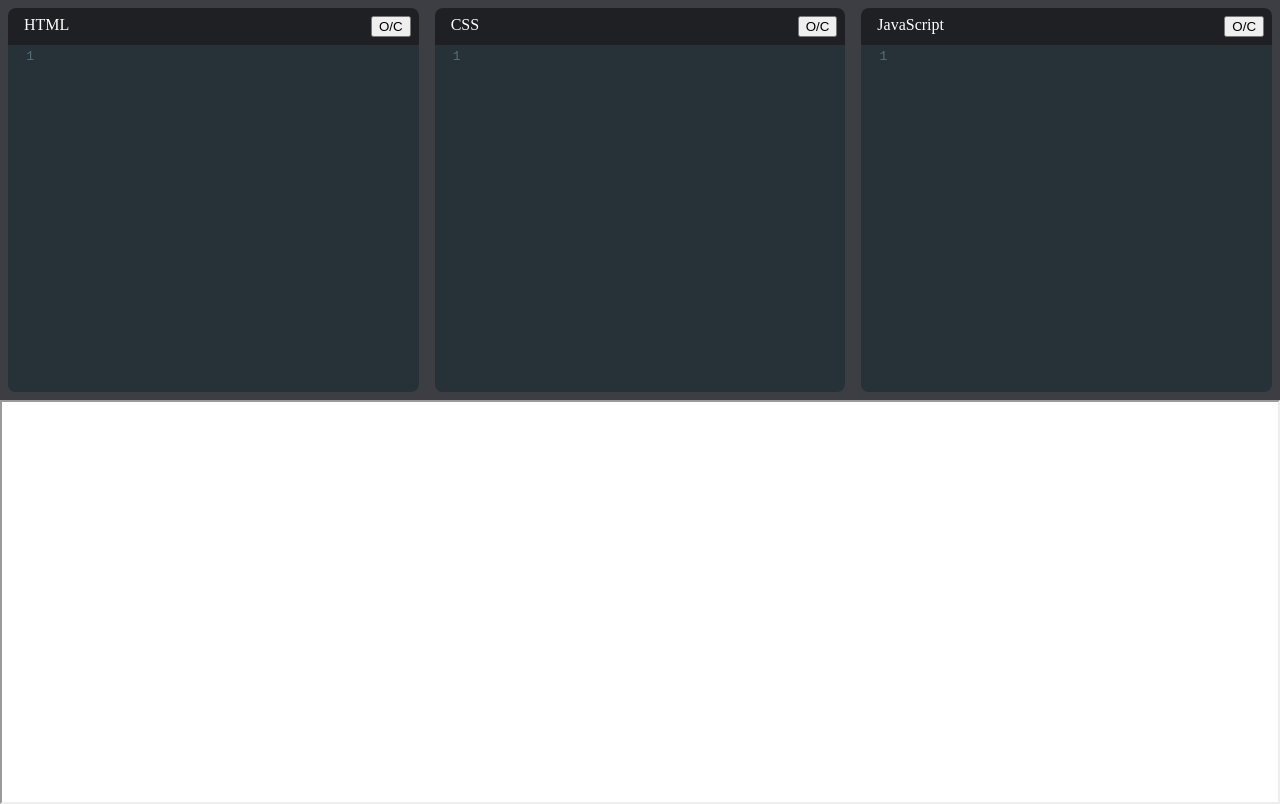
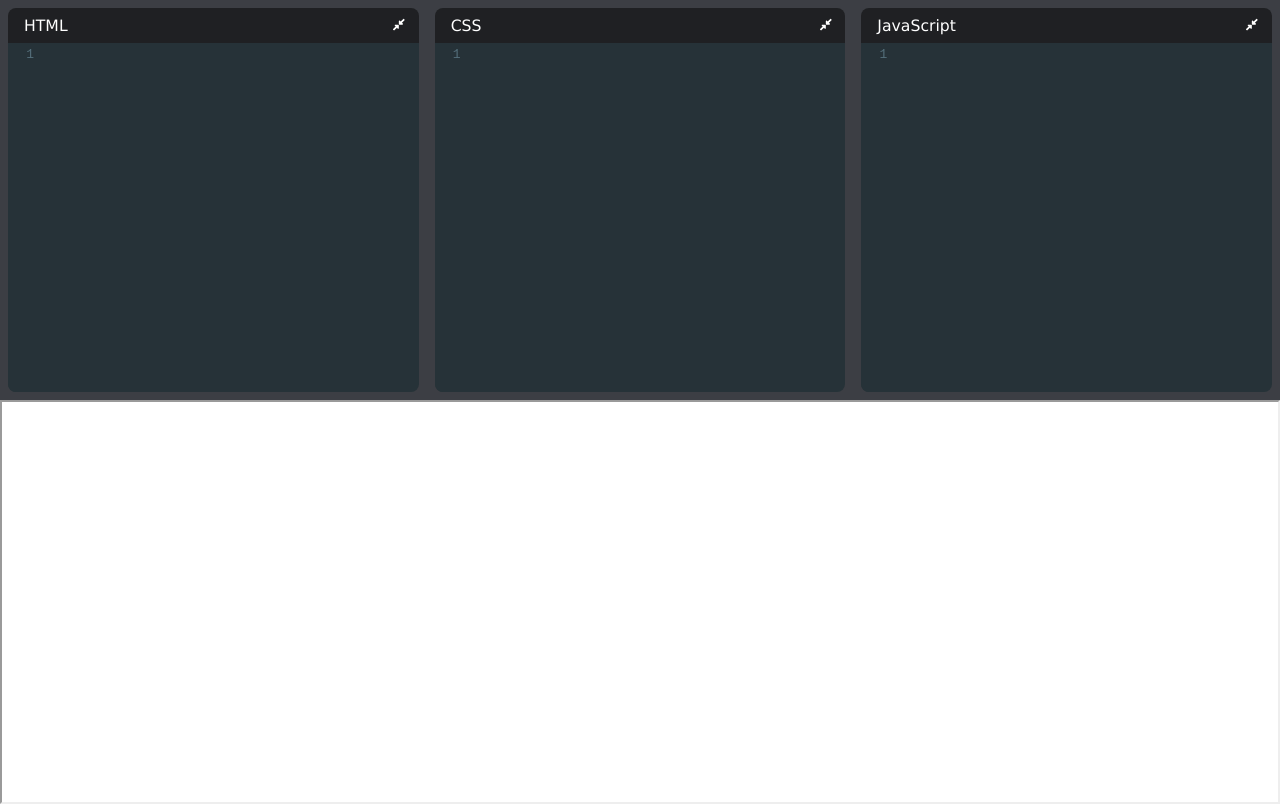
Before and after one commit to Anindya-ctrl/Codepen-Clone, a React (Create React App) app: page / in a window 1280 px wide. Built offline with nearby package versions, Linux system fonts and the light colour scheme.

Commit message:
styled open/close buttons and got rid of scrollbars in editors

```diff
--- a/package.json
+++ b/package.json
@@ -3,6 +3,9 @@
   "version": "0.1.0",
   "private": true,
   "dependencies": {
+    "@fortawesome/fontawesome-svg-core": "^1.2.35",
+    "@fortawesome/free-solid-svg-icons": "^5.15.3",
+    "@fortawesome/react-fontawesome": "^0.1.14",
     "@testing-library/jest-dom": "^5.14.1",
     "@testing-library/react": "^11.2.7",
     "@testing-library/user-event": "^12.8.3",
--- a/src/components/CodeEditor.jsx
+++ b/src/components/CodeEditor.jsx
@@ -5,6 +5,8 @@ import 'codemirror/mode/xml/xml';
 import 'codemirror/mode/css/css';
 import 'codemirror/mode/javascript/javascript';
 import { Controlled as ControlledEditor } from 'react-codemirror2';
+import { FontAwesomeIcon } from '@fortawesome/react-fontawesome';
+import { faCompressAlt, faExpandAlt } from '@fortawesome/free-solid-svg-icons';
 
 function CodeEditor({ value, language, editorTitle, onChange }) {
     const [ editorOpen, setEditorOpen ] = useState(true);
@@ -16,8 +18,12 @@ function CodeEditor({ value, language, editorTitle, onChange }) {
             <div className="editor-head">
                 { editorTitle }
                 <button
+                    type="button"
+                    className="expand-collapse-button"
                     onClick={ () => setEditorOpen(preVal => !preVal) }
-                >O/C</button>
+                >
+                    <FontAwesomeIcon icon={ editorOpen ? faCompressAlt : faExpandAlt } />
+                </button>
             </div>
 
             <ControlledEditor
--- a/src/styles/App.css
+++ b/src/styles/App.css
@@ -28,6 +28,8 @@ body {
 
 .editor-head {
     color: white;
+    font-family: 'Lucida Sans', 'Lucida Sans Regular', 'Lucida Grande', 'Lucida Sans Unicode', Geneva, Verdana, sans-serif;
+    font-size: 98%;
     display: flex;
     justify-content: space-between;
     background-color: var(--editor-title-background);
@@ -41,10 +43,20 @@ body {
     border-bottom-left-radius: 0.5rem;
     border-bottom-right-radius: 0.5rem;
     overflow: hidden;
+    cursor: text;
 }
 
 .collapsed-editor {
     flex-grow: 0;
+}
+
+.expand-collapse-button {
+    color: white;
+    border: none;
+    background: none;
+    outline: none;
+    cursor: pointer;
+    margin-left: 0.5rem;
 }
 
 .CodeMirror {
@@ -53,4 +65,5 @@ body {
 
 .collapsed-editor .CodeMirror-scroll {
     position: absolute;
+    overflow: hidden !important;
 }
```
Also changed, not shown: 1 other file (tests, documents, lock files or other folders).
